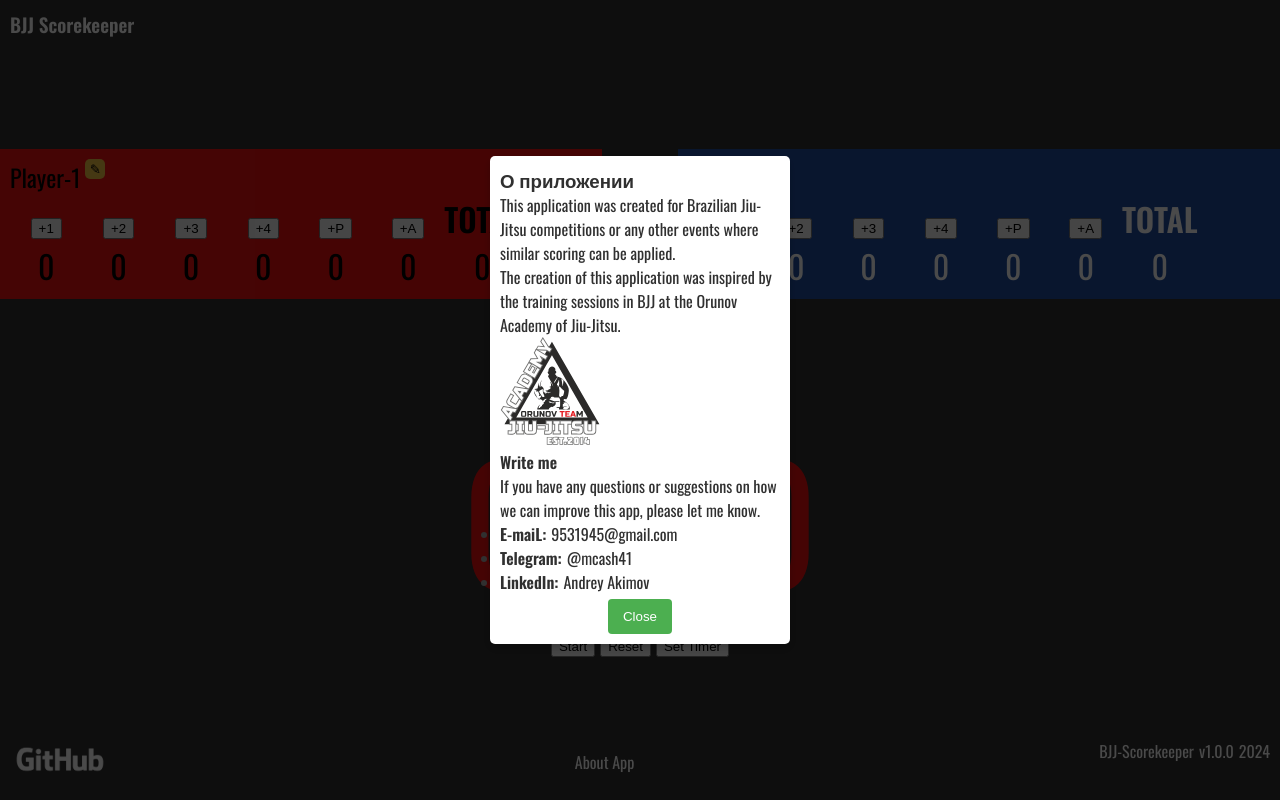
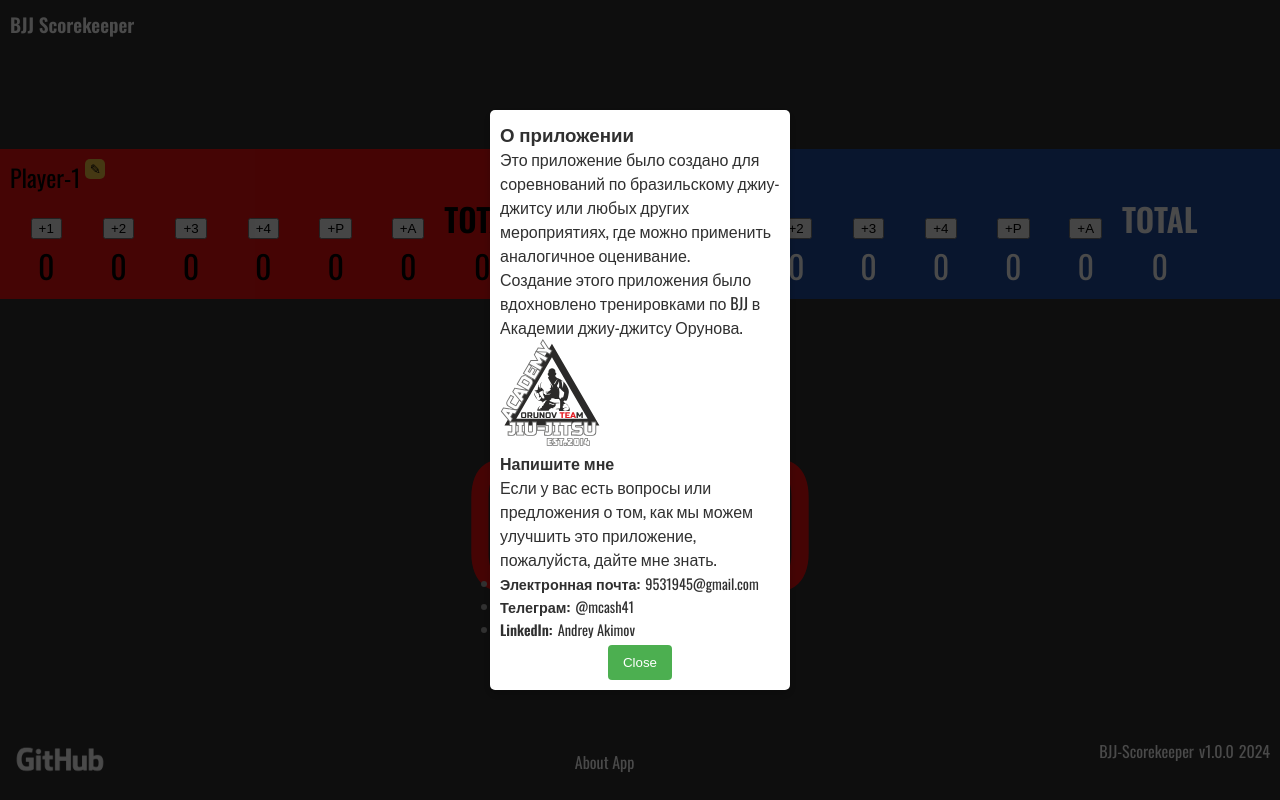
Before and after one commit to Maracash41/BJJ-Scorekeeper, a React (Vite) app: page / in a window 1280 px wide. Both pictures are taken after a click on the button "About App". Built offline with nearby package versions, Linux system fonts and the light colour scheme.

Commit message:
refactor: rewrite About to support other languages

```diff
--- a/src/components/About/About.tsx
+++ b/src/components/About/About.tsx
@@ -12,26 +12,19 @@ const About: React.FC = () => {
           {getTranslation("aboutHeading")}
         </h3>
         <div className={classes.aboutDescription}>
-          <p className={classes.aboutText}>
-            This application was created for Brazilian Jiu-Jitsu competitions or
-            any other events where similar scoring can be applied.
-          </p>
-          <p className={classes.aboutText}>
-            The creation of this application was inspired by the training
-            sessions in BJJ at the Orunov Academy of Jiu-Jitsu.
-          </p>
+          <p className={classes.aboutText}>{getTranslation("aboutText1")}</p>
+          <p className={classes.aboutText}>{getTranslation("aboutText2")}</p>
           <img className={classes.aboutLogo} src={logo} alt="orunov team" />
         </div>
         <div className={classes.aboutContacts}>
-          <h4 className={classes.aboutHeading}>Write me</h4>
-          <p className={classes.aboutText}>
-            If you have any questions or suggestions on how we can improve this
-            app, please let me know.
-          </p>
+          <h4 className={classes.aboutHeading}>{getTranslation("writeMe")}</h4>
+          <p className={classes.aboutText}>{getTranslation("questions")}</p>
           <ul className={classes.aboutContactsLinksList}>
             <li className={classes.aboutContactsLinksItem}>
               <div className={classes.aboutContactsLinksItemContainer}>
-                <p className={classes.itemContainerLabel}>E-maiL: </p>
+                <p className={classes.itemContainerLabel}>
+                  {getTranslation("email")}
+                </p>
                 <a
                   className={classes.itemContainerLink}
                   href="mailto: 9531945@gmail.com"
@@ -42,7 +35,9 @@ const About: React.FC = () => {
             </li>
             <li className={classes.aboutContactsLinksItem}>
               <div className={classes.aboutContactsLinksItemContainer}>
-                <p className={classes.itemContainerLabel}>Telegram: </p>
+                <p className={classes.itemContainerLabel}>
+                  {getTranslation("telegram")}
+                </p>
                 <a
                   className={classes.itemContainerLink}
                   href="https://t.me/mcash41"
@@ -53,7 +48,9 @@ const About: React.FC = () => {
             </li>
             <li className={classes.aboutContactsLinksItem}>
               <div className={classes.aboutContactsLinksItemContainer}>
-                <p className={classes.itemContainerLabel}>LinkedIn: </p>
+                <p className={classes.itemContainerLabel}>
+                  {getTranslation("linkedIn")}
+                </p>
                 <a
                   className={classes.itemContainerLink}
                   href="https://linkedin.com/in/mcash41"
--- a/src/components/About/about.module.css
+++ b/src/components/About/about.module.css
@@ -14,6 +14,7 @@
 .aboutContactsLinksItemContainer {
   display: flex;
   gap: 5px;
+  font-size: 0.9em;
 }
 
 .itemContainerLabel {
--- a/src/translations/aboutTranslations.ts
+++ b/src/translations/aboutTranslations.ts
@@ -15,7 +15,7 @@ const aboutTranslations = {
   ru: {
     aboutHeading: "О приложении",
     aboutText1:
-      "Это приложение было создано для соревнований по бразильскому джиу-джитсу или любых других мероприятий, где можно применить аналогичное оценивание.",
+      "Это приложение было создано для соревнований по бразильскому джиу-джитсу или любых других мероприятиях, где можно применить аналогичное оценивание.",
     aboutText2:
       "Создание этого приложения было вдохновлено тренировками по BJJ в Академии джиу-джитсу Орунова.",
     writeMe: "Напишите мне",
```
